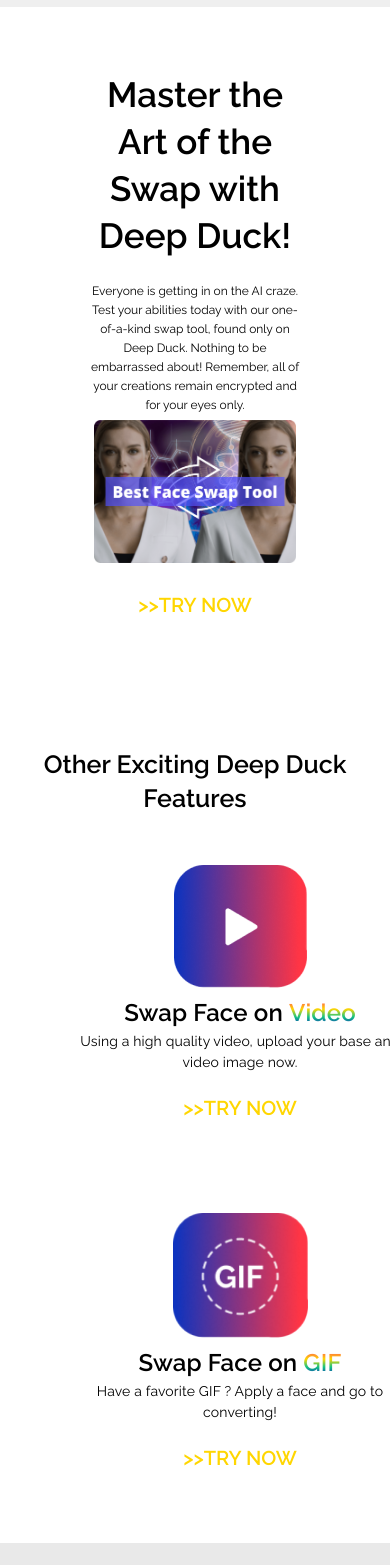
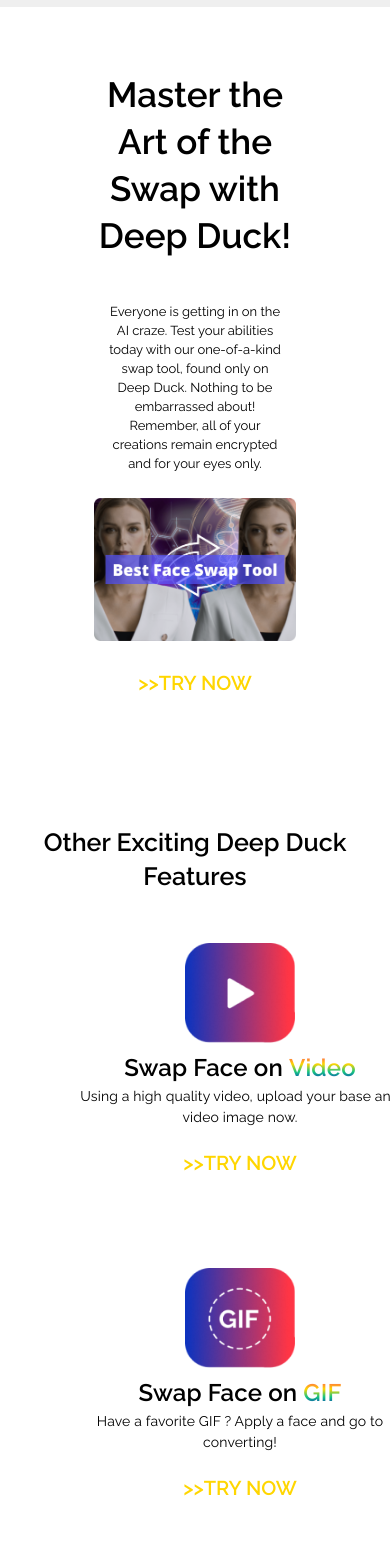
Before and after one commit to Rameeshakhan/DeepDuck, a React (Vite) app: page /imageswap in a window 390 px wide. Shown: the part 1434-2999 px from the top of the page. Built offline with nearby package versions, Linux system fonts and the light colour scheme.

Commit message:
Modified

```diff
--- a/src/assets/css/res.module.css
+++ b/src/assets/css/res.module.css
@@ -162,6 +162,7 @@
   font-weight: 500;
   line-height: 19px;
   letter-spacing: 0em;
+  padding: 20px;
 }
 
 .image {
@@ -488,7 +489,7 @@
 }
 
 .description {
-  font-size: 12px;
+  font-size: 13px;
   font-weight: 500;
   line-height: 19px;
   letter-spacing: 0em;
--- a/src/pages/imageSwap/Section4.jsx
+++ b/src/pages/imageSwap/Section4.jsx
@@ -55,7 +55,7 @@
                 className={styles.gifSection5main}
                 >
                     <div style={divStyles}>
-                        <img src={imageSwap} alt="" />
+                        <img src={imageSwap} alt="" height="100" width="110" />
                         <h2 style={{padding:"0px", margin:"0px",fontFamily: "Raleway",}}>Swap Face on <span style={gradientText}>Video</span></h2>
                         <p style={{padding:"0px", margin:"0px",fontFamily: "Raleway",fontSize: "14px",}}>Using a high quality video, upload your base and video image now.</p>
                         <p style={{
@@ -72,7 +72,7 @@
                         >{`>>TRY NOW`}</p>
                     </div>
                     <div style={divStyles}>
-                        <img src={gifSwao} height="125px" width="135px" alt="" />
+                        <img src={gifSwao} height="100" width="110" alt="" />
                         <h2 style={{padding:"0px", margin:"0px",fontFamily: "Raleway",}}>Swap Face on <span style={gradientText}>GIF</span></h2>
                         <p style={{padding:"0px", margin:"0px",fontFamily: "Raleway",fontSize: "14px",}}>Have a favorite GIF ? Apply a face and go to converting!</p>
                         <p style={{
```
